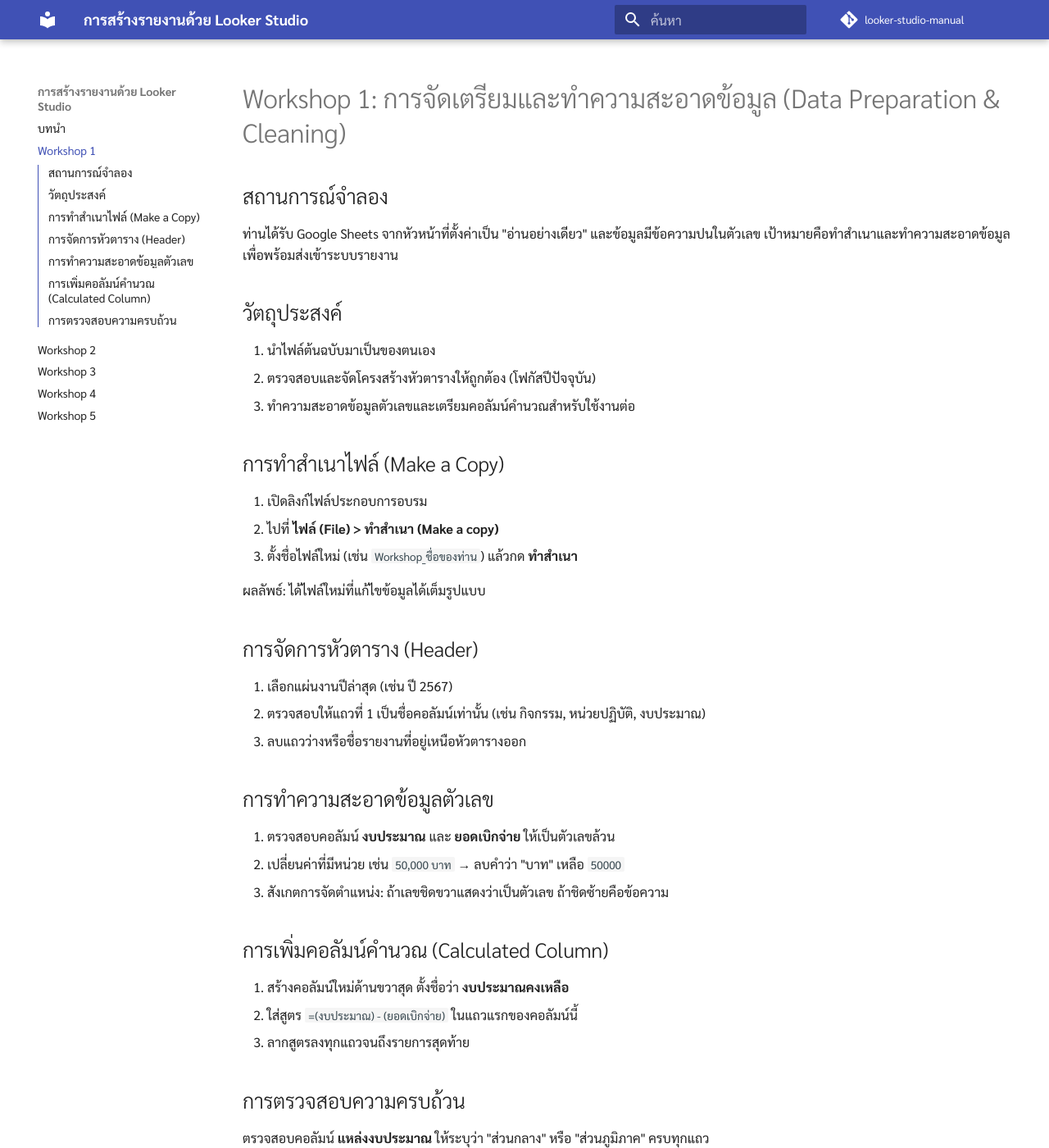
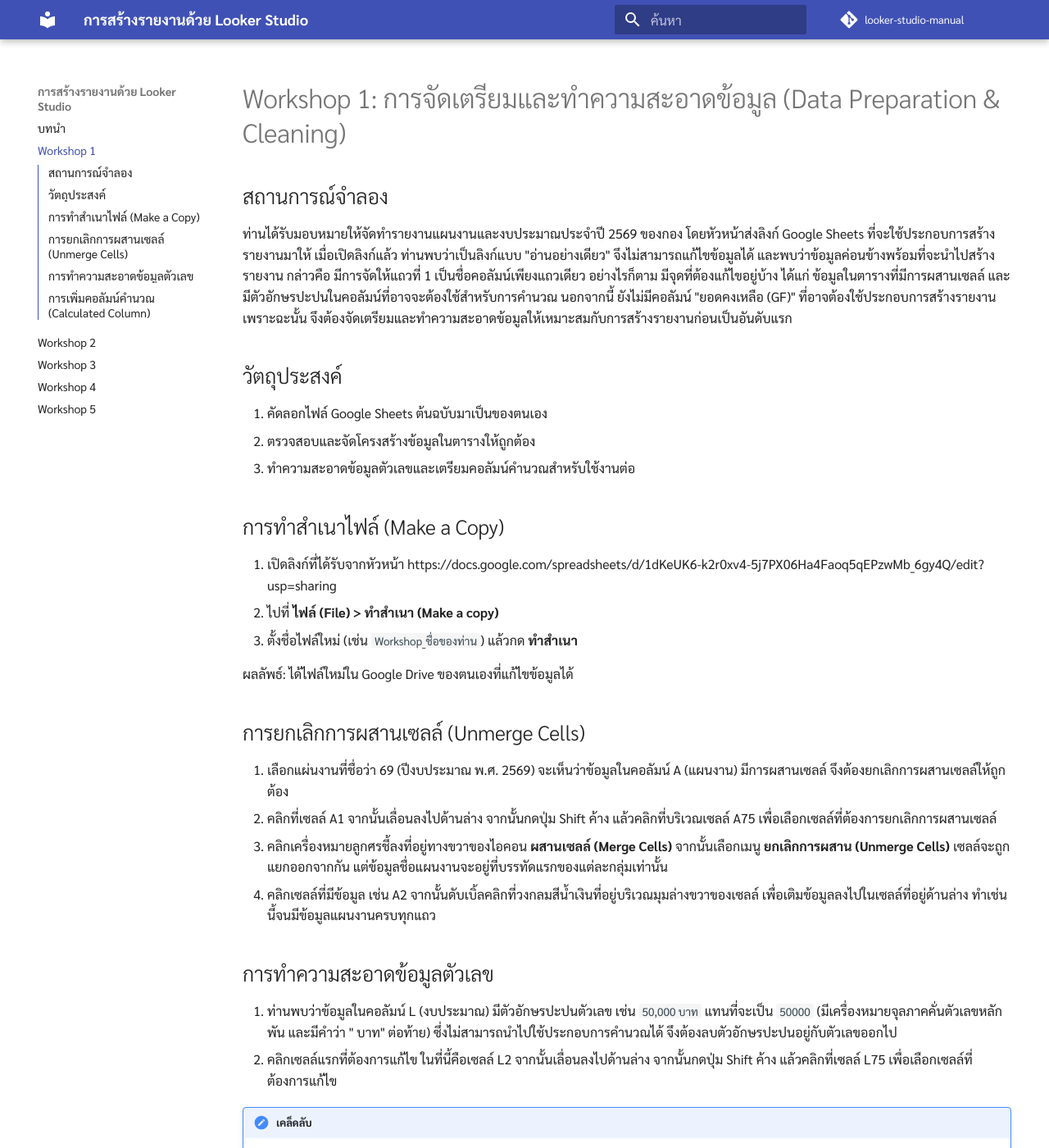
Before and after one commit to weeix/looker-studio-manual, an MkDocs documentation site: the page built from docs/workshop-1.md, in a window 1280 px wide and 1400 px high. Shown: the whole window at 82% size. Built offline with MkDocs 1.6.1 and Material for MkDocs 9.7.7, drawn with Linux system fonts in a browser that asks for light colours; comment, search, counter and statistics services are not loaded; some of the changed text lies outside the part shown.

Commit message:
revise workshop 1

```diff
--- a/docs/workshop-1.md
+++ b/docs/workshop-1.md
@@ -2,40 +2,57 @@
 
 ## สถานการณ์จำลอง
 
-ท่านได้รับ Google Sheets จากหัวหน้าที่ตั้งค่าเป็น "อ่านอย่างเดียว" และข้อมูลมีข้อความปนในตัวเลข เป้าหมายคือทำสำเนาและทำความสะอาดข้อมูลเพื่อพร้อมส่งเข้าระบบรายงาน
+ท่านได้รับมอบหมายให้จัดทำรายงานแผนงานและงบประมาณประจำปี 2569 ของกอง โดยหัวหน้าส่งลิงก์ Google Sheets ที่จะใช้ประกอบการสร้างรายงานมาให้ เมื่อเปิดลิงก์แล้ว ท่านพบว่าเป็นลิงก์แบบ "อ่านอย่างเดียว" จึงไม่สามารถแก้ไขข้อมูลได้ และพบว่าข้อมูลค่อนข้างพร้อมที่จะนำไปสร้างรายงาน กล่าวคือ มีการจัดให้แถวที่ 1 เป็นชื่อคอลัมน์เพียงแถวเดียว อย่างไรก็ตาม มีจุดที่ต้องแก้ไขอยู่บ้าง ได้แก่ ข้อมูลในตารางที่มีการผสานเซลล์ และมีตัวอักษรปะปนในคอลัมน์ที่อาจจะต้องใช้สำหรับการคำนวณ นอกจากนี้ ยังไม่มีคอลัมน์ "ยอดคงเหลือ (GF)" ที่อาจต้องใช้ประกอบการสร้างรายงาน เพราะฉะนั้น จึงต้องจัดเตรียมและทำความสะอาดข้อมูลให้เหมาะสมกับการสร้างรายงานก่อนเป็นอันดับแรก
 
 ## วัตถุประสงค์
 
-1. นำไฟล์ต้นฉบับมาเป็นของตนเอง
-2. ตรวจสอบและจัดโครงสร้างหัวตารางให้ถูกต้อง (โฟกัสปีปัจจุบัน)
+1. คัดลอกไฟล์ Google Sheets ต้นฉบับมาเป็นของตนเอง
+2. ตรวจสอบและจัดโครงสร้างข้อมูลในตารางให้ถูกต้อง
 3. ทำความสะอาดข้อมูลตัวเลขและเตรียมคอลัมน์คำนวณสำหรับใช้งานต่อ
 
 ## การทำสำเนาไฟล์ (Make a Copy)
 
-1. เปิดลิงก์ไฟล์ประกอบการอบรม
+1. เปิดลิงก์ที่ได้รับจากหัวหน้า https://docs.google.com/spreadsheets/d/1dKeUK6-k2r0xv4-5j7PX06Ha4Faoq5qEPzwMb_6gy4Q/edit?usp=sharing
 2. ไปที่ **ไฟล์ (File) > ทำสำเนา (Make a copy)**
 3. ตั้งชื่อไฟล์ใหม่ (เช่น `Workshop_ชื่อของท่าน`) แล้วกด **ทำสำเนา**
 
-ผลลัพธ์: ได้ไฟล์ใหม่ที่แก้ไขข้อมูลได้เต็มรูปแบบ
+ผลลัพธ์: ได้ไฟล์ใหม่ใน Google Drive ของตนเองที่แก้ไขข้อมูลได้
 
-## การจัดการหัวตาราง (Header)
+## การยกเลิกการผสานเซลล์ (Unmerge Cells)
 
-1. เลือกแผ่นงานปีล่าสุด (เช่น ปี 2567)
-2. ตรวจสอบให้แถวที่ 1 เป็นชื่อคอลัมน์เท่านั้น (เช่น กิจกรรม, หน่วยปฏิบัติ, งบประมาณ)
-3. ลบแถวว่างหรือชื่อรายงานที่อยู่เหนือหัวตารางออก
+1. เลือกแผ่นงานที่ชื่อว่า 69 (ปีงบประมาณ พ.ศ. 2569) จะเห็นว่าข้อมูลในคอลัมน์ A (แผนงาน) มีการผสานเซลล์ จึงต้องยกเลิกการผสานเซลล์ให้ถูกต้อง
+2. คลิกที่เซลล์ A1 จากนั้นเลื่อนลงไปด้านล่าง จากนั้นกดปุ่ม Shift ค้าง แล้วคลิกที่บริเวณเซลล์ A75 เพื่อเลือกเซลล์ที่ต้องการยกเลิกการผสานเซลล์
+3. คลิกเครื่องหมายลูกศรชี้ลงที่อยู่ทางขวาของไอคอน **ผสานเซลล์ (Merge Cells)** จากนั้นเลือกเมนู **ยกเลิกการผสาน (Unmerge Cells)** เซลล์จะถูกแยกออกจากกัน แต่ข้อมูลชื่อแผนงานจะอยู่ที่บรรทัดแรกของแต่ละกลุ่มเท่านั้น
+4. คลิกเซลล์ที่มีข้อมูล เช่น A2 จากนั้นดับเบิ้ลคลิกที่วงกลมสีน้ำเงินที่อยู่บริเวณมุมล่างขวาของเซลล์ เพื่อเติมข้อมูลลงไปในเซลล์ที่อยู่ด้านล่าง ทำเช่นนี้จนมีข้อมูลแผนงานครบทุกแถว
 
 ## การทำความสะอาดข้อมูลตัวเลข
 
-1. ตรวจสอบคอลัมน์ **งบประมาณ** และ **ยอดเบิกจ่าย** ให้เป็นตัวเลขล้วน
-2. เปลี่ยนค่าที่มีหน่วย เช่น `50,000 บาท` → ลบคำว่า "บาท" เหลือ `50000`
-3. สังเกตการจัดตำแหน่ง: ถ้าเลขชิดขวาแสดงว่าเป็นตัวเลข ถ้าชิดซ้ายคือข้อความ
+1. ท่านพบว่าข้อมูลในคอลัมน์ L (งบประมาณ) มีตัวอักษรปะปนตัวเลข เช่น `50,000 บาท` แทนที่จะเป็น `50000` (มีเครื่องหมายจุลภาคคั่นตัวเลขหลักพัน และมีคำว่า " บาท" ต่อท้าย) ซึ่งไม่สามารถนำไปใช้ประกอบการคำนวณได้ จึงต้องลบตัวอักษรปะปนอยู่กับตัวเลขออกไป
+2. คลิกเซลล์แรกที่ต้องการแก้ไข ในที่นี้คือเซลล์ L2 จากนั้นเลื่อนลงไปด้านล่าง จากนั้นกดปุ่ม Shift ค้าง แล้วคลิกที่เซลล์ L75 เพื่อเลือกเซลล์ที่ต้องการแก้ไข
+
+!!! tips "เคล็ดลับ"
+    สามารถกด Ctrl + Shift + ปุ่มลูกศรชี้ลง แทนการกดปุ่ม Shift ค้างแล้วคลิกที่เซลล์สุดท้าย เพื่อเลือกเซลล์ที่มีข้อมูลที่อยู่ด้านล่างทั้งหมดได้
+
+3. เลือกเมนู **แก้ไข (Edit)** จากนั้นเลือกเมนูย่อย **ค้นหาและแทนที่ (Find and Replace)** หรือกด Ctrl + H
+4. ระบุข้อมูลตามรายละเอียดด้านล่าง จากนั้นกดปุ่ม **แทนที่ทั้งหมด (Replace All)**
+
+    * ค้นหา (Find): ` บาท`
+    * แทนที่ด้วย (Replace with): ` `
+    * ค้นหาช่วงที่เจาะจง (Search within): `'69'!L2:L75`
+
+5. ระบุข้อมูลตามรายละเอียดด้านล่าง จากนั้นกดปุ่ม **แทนที่ทั้งหมด (Replace All)**
+
+    * ค้นหา (Find): `,`
+    * แทนที่ด้วย (Replace with): ``
+    * ค้นหาช่วงที่เจาะจง (Search within): `'69'!L2:L75`
+
+6. กดปุ่ม **เสร็จสิ้น (Done)**
 
 ## การเพิ่มคอลัมน์คำนวณ (Calculated Column)
 
-1. สร้างคอลัมน์ใหม่ด้านขวาสุด ตั้งชื่อว่า **งบประมาณคงเหลือ**
-2. ใส่สูตร `=(งบประมาณ) - (ยอดเบิกจ่าย)` ในแถวแรกของคอลัมน์นี้
-3. ลากสูตรลงทุกแถวจนถึงรายการสุดท้าย
+1. คลิกขวาที่คอลัมน์ N (ยอดเบิกจ่าย) จากนั้นเลือกเมนู **แทรก 1 คอลัมน์ทางขวา (Insert 1 column to the right)** จะพบว่ามีคอลัมน์ว่างปรากฏขึ้นมาที่คอลัมน์ O
+2. แถวบนสุดของคอลัมน์ O (ช่อง O1) เป็นชื่อคอลัมน์ ให้ตั้งชื่อคอลัมน์ว่า **ยอดคงเหลือ (GF)**
+3. คลิกเซลล์ O2 จากนั้นพิมพ์สูตร `=M2-N2` (เงินโอน - ยอดเบิกจ่าย)
+4. ดับเบิ้ลคลิกที่วงกลมสีน้ำเงินที่อยู่บริเวณมุมล่างขวาของเซลล์ O2 เพื่อเติมสูตรลงในคอลัมน์ O จนถึงรายการสุดท้าย
 
-## การตรวจสอบความครบถ้วน
-
-ตรวจสอบคอลัมน์ **แหล่งงบประมาณ** ให้ระบุว่า "ส่วนกลาง" หรือ "ส่วนภูมิภาค" ครบทุกแถว
+ขณะนี้ข้อมูลของท่านสะอาด ถูกต้อง และพร้อมสำหรับการนำไปสร้างรายงานแล้ว
```
